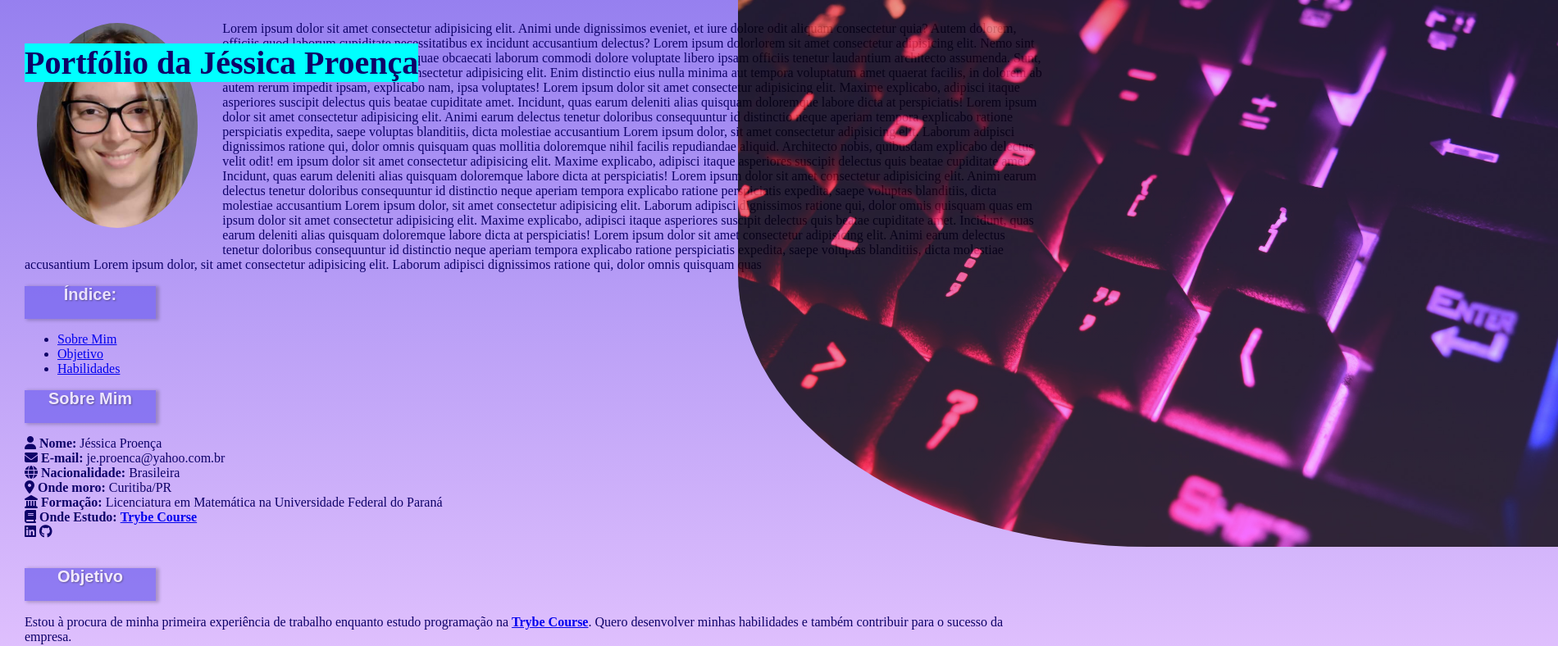
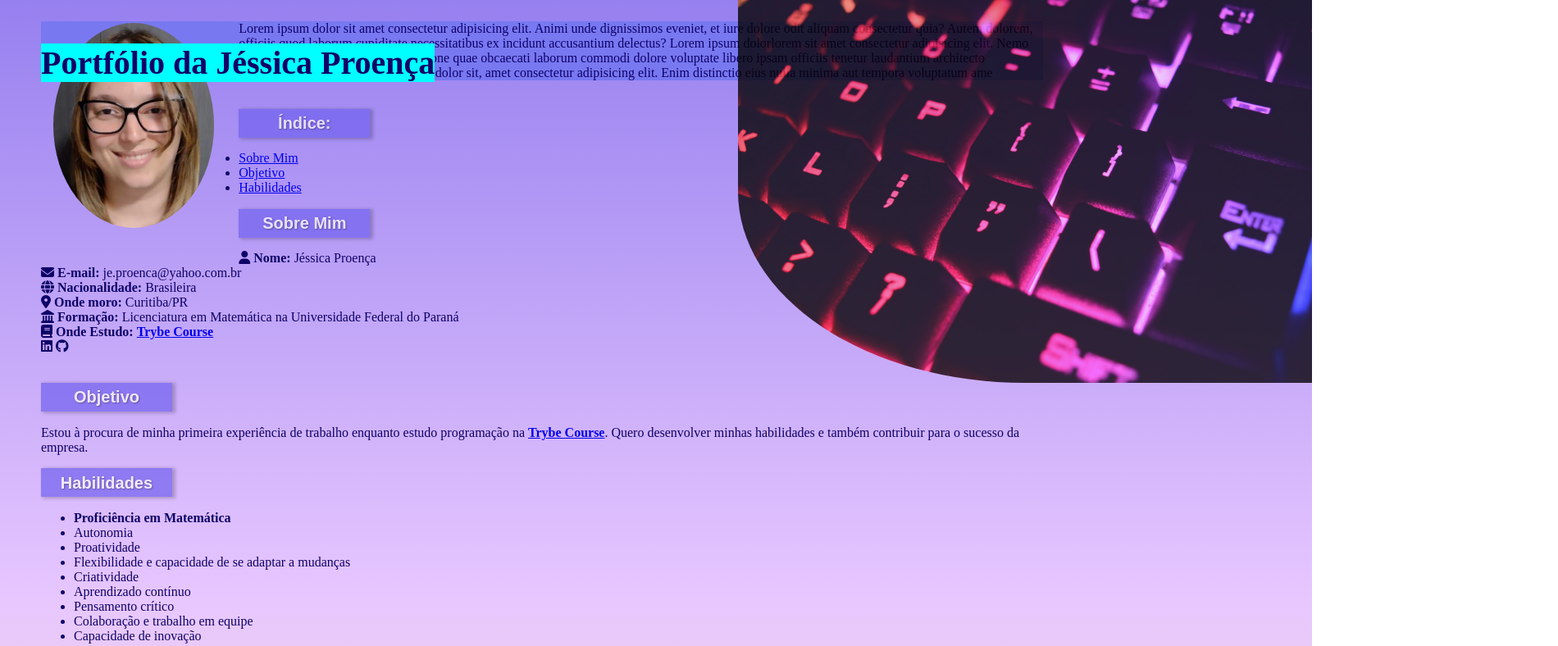
Before and after one commit to JessicaProenca1/JessicaProenca1.github.io, a plain HTML site: page index.html in a window 1280 px wide. Shown: the top 788 px of the page at 82% size, 1900 px wide, since content can reach past the window. Drawn offline with Linux system fonts and the light colour scheme.

Commit message:
alterado minha apresentação e colocado um lembrete do que fazer

```diff
--- a/index.html
+++ b/index.html
@@ -16,31 +16,17 @@
   <h4 class="titulo">Portfólio da Jéssica Proença</h4>
   <img src="foto_jessica.jpeg" alt="Uma foto da dona do portfólio web" id="minha_foto" class="minha-foto" />
   <br />
-  <p1 class="minha-apresentação">Lorem ipsum dolor sit amet consectetur adipisicing elit. Animi unde dignissimos
-    eveniet, et iure dolore odit
-    aliquam consectetur quia? Autem dolorem, officiis quod laborum cupiditate necessitatibus ex incidunt accusantium
-    delectus? Lorem ipsum dolorlorem sit amet consectetur adipisicing elit. Nemo sint sequi maxime, dolorem quis ratione
-    quae
-    obcaecati laborum commodi dolore voluptate libero ipsam officiis tenetur laudantium architecto assumenda. Sunt,
-    odit! Lorem ipsum dolor sit, amet consectetur adipisicing elit. Enim distinctio eius nulla minima aut tempora
-    voluptatum amet quaerat facilis, in dolorem ab autem rerum impedit ipsam, explicabo nam, ipsa voluptates!
-    Lorem ipsum dolor sit amet consectetur adipisicing elit. Maxime explicabo, adipisci itaque asperiores suscipit
-    delectus quis beatae cupiditate amet. Incidunt, quas earum deleniti alias quisquam doloremque labore dicta at
-    perspiciatis! Lorem ipsum dolor sit amet consectetur adipisicing elit. Animi earum delectus tenetur doloribus
-    consequuntur id distinctio neque aperiam tempora explicabo ratione perspiciatis expedita, saepe voluptas blanditiis,
-    dicta molestiae accusantium Lorem ipsum dolor, sit amet consectetur adipisicing elit. Laborum adipisci dignissimos
-    ratione qui, dolor omnis quisquam quas mollitia doloremque nihil facilis repudiandae aliquid. Architecto nobis,
-    quibusdam explicabo delectus velit odit! em ipsum dolor sit amet consectetur adipisicing elit. Maxime explicabo, adipisci itaque asperiores suscipit
-    delectus quis beatae cupiditate amet. Incidunt, quas earum deleniti alias quisquam doloremque labore dicta at
-    perspiciatis! Lorem ipsum dolor sit amet consectetur adipisicing elit. Animi earum delectus tenetur doloribus
-    consequuntur id distinctio neque aperiam tempora explicabo ratione perspiciatis expedita, saepe voluptas blanditiis,
-    dicta molestiae accusantium Lorem ipsum dolor, sit amet consectetur adipisicing elit. Laborum adipisci dignissimos
-    ratione qui, dolor omnis quisquam quas em ipsum dolor sit amet consectetur adipisicing elit. Maxime explicabo, adipisci itaque asperiores suscipit
-    delectus quis beatae cupiditate amet. Incidunt, quas earum deleniti alias quisquam doloremque labore dicta at
-    perspiciatis! Lorem ipsum dolor sit amet consectetur adipisicing elit. Animi earum delectus tenetur doloribus
-    consequuntur id distinctio neque aperiam tempora explicabo ratione perspiciatis expedita, saepe voluptas blanditiis,
-    dicta molestiae accusantium Lorem ipsum dolor, sit amet consectetur adipisicing elit. Laborum adipisci dignissimos
-    ratione qui, dolor omnis quisquam quas </p1>
+  <div>
+    <div class="minha-apresentação">Lorem ipsum dolor sit amet consectetur adipisicing elit. Animi unde dignissimos
+      eveniet, et iure dolore odit
+      aliquam consectetur quia? Autem dolorem, officiis quod laborum cupiditate necessitatibus ex incidunt accusantium
+      delectus? Lorem ipsum dolorlorem sit amet consectetur adipisicing elit. Nemo sint sequi maxime, dolorem quis
+      ratione
+      quae
+      obcaecati laborum commodi dolore voluptate libero ipsam officiis tenetur laudantium architecto assumenda. Sunt,
+      odit! Lorem ipsum dolor sit, amet consectetur adipisicing elit. Enim distinctio eius nulla minima aut tempora
+      voluptatum ame </div>
+  </div>
   <img src="pexels-marcellino-andrian-671629.jpg" alt="Uma foto de um teclado" class="teclado" />
   <br />
 
--- a/style.css
+++ b/style.css
@@ -1,4 +1,9 @@
 /*https://coolors.co/palette/efd9ce-dec0f1-b79ced-957fef-7161ef  = paleta de cores usada. Tambem é onde fiz o degradê*/
+
+* {
+    /* margin: 0;
+    padding: 0; */
+}
 
 .titulo {
     font-size: 40px;
@@ -14,7 +19,7 @@ div.sobreMimStyle span {
 
 body {
     color: #0e0268;
-    margin-left: 30px;
+    margin-left: 50px;
     background: hsla(20, 51%, 87%, 1);
     background: linear-gradient(90deg, hsla(20, 51%, 87%, 1) 0%, hsla(275, 100%, 89%, 1) 34%, hsla(252, 78%, 72%, 1) 100%);
     background: -moz-linear-gradient(90deg, hsla(20, 51%, 87%, 1) 0%, hsla(275, 100%, 89%, 1) 34%, hsla(252, 78%, 72%, 1) 100%);
@@ -24,7 +29,13 @@ body {
 
 .style-box {
     width: 160px;
-    height: 40px;
+    height: 35px;
+    display: flex;
+    /* itens para centralizar o texto dentro do box */
+    align-items: center;
+    /* itens para centralizar o texto dentro do box */
+    justify-content: center;
+    /* itens para centralizar o texto dentro do box */
     font: normal normal bold 20px/1 Arial, Helvetica, sans-serif;
     color: rgba(255, 255, 255, 1);
     text-align: center;
@@ -54,11 +65,13 @@ body {
 
 .teclado {
     opacity: 0.8;
-    width: 1000px;
+    width: 700px;
     position: absolute;
+    right: 0;
     left: 900px;
     top: 0px;
     border-bottom-left-radius: 50%;
+    /* usar isso aqui pra colocar essa imagem no canto. tentar colocar o link pra imagem dentro do css e tirar do html https://www.w3schools.com/css/tryit.asp?filename=trycss3_background-size_contain */
 }
 
 li:hover {
@@ -69,6 +82,9 @@ li:hover {
     opacity: 0.8;
 }
 
-.minha-descricao {
-    padding-left: 500px;
+div.minha-apresentação {
+    background-size: cover;
+    background-position: 50% 25%;
+    background-color: rgb(120, 120, 241);
+
 }
```
